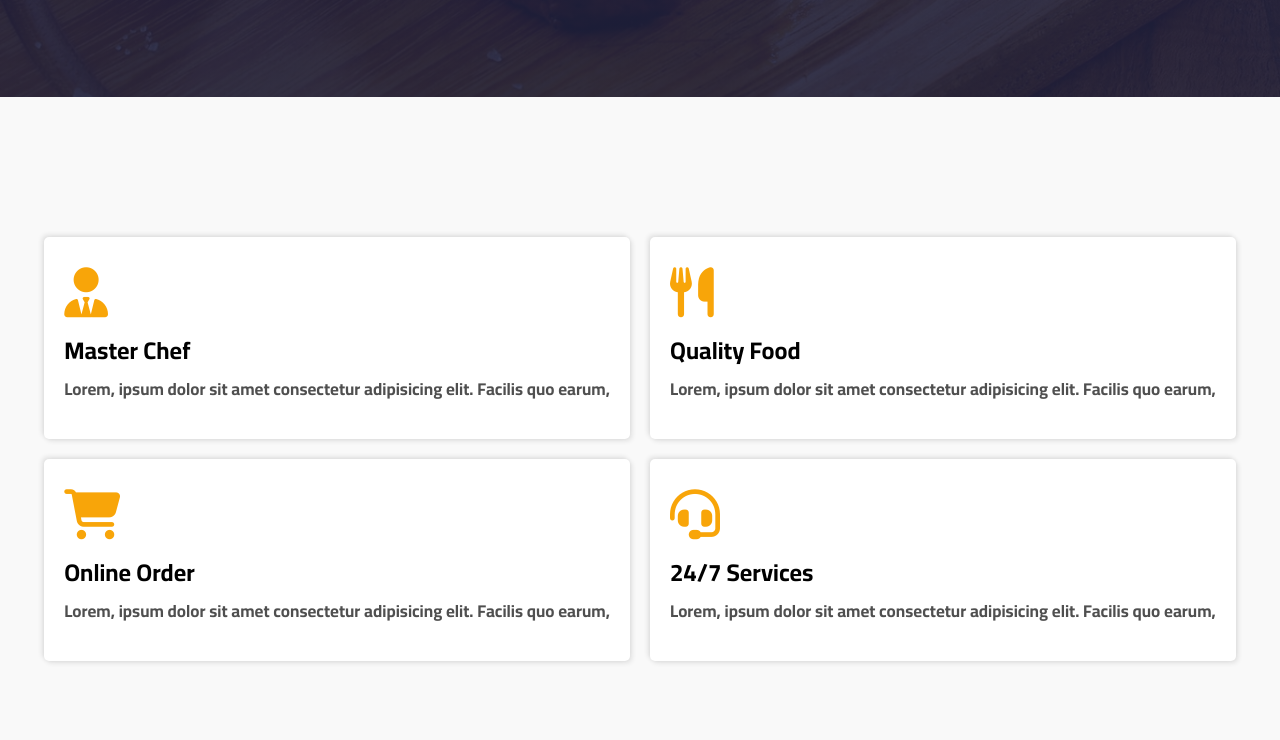
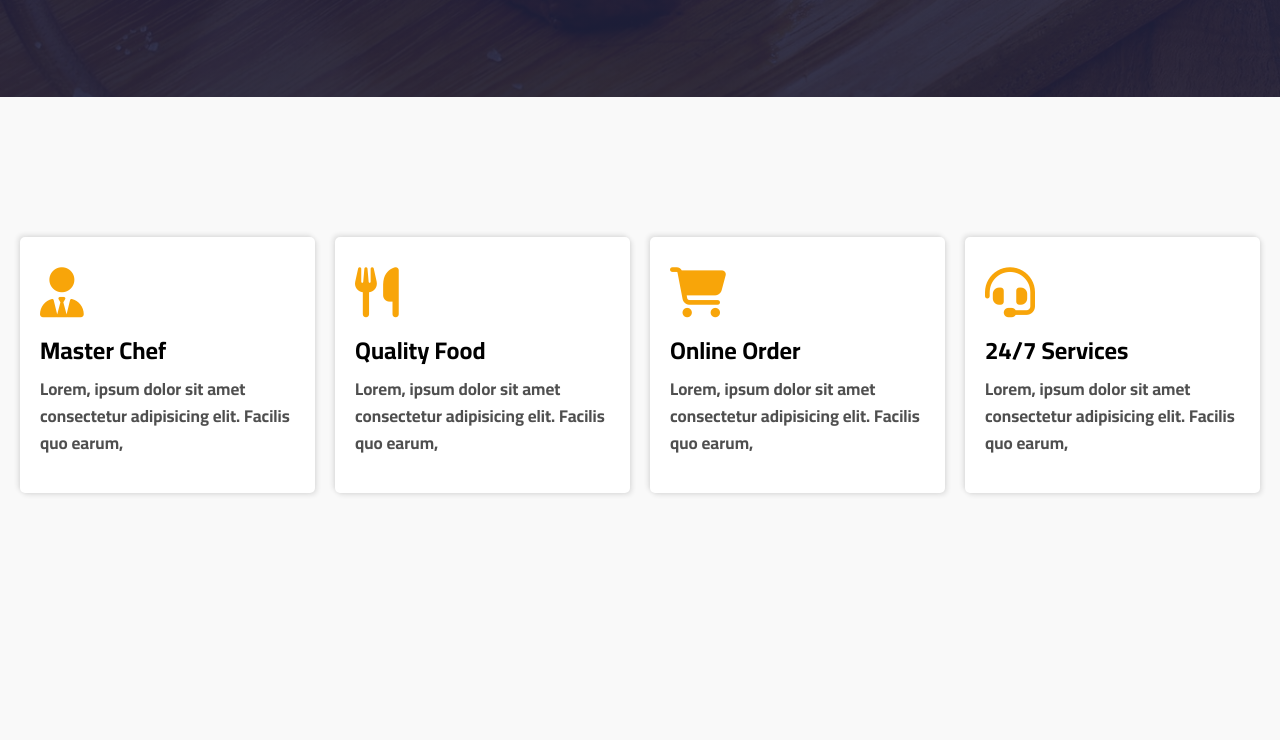
Before and after one commit to ahmed-soltan/Restaurant, a plain HTML site: page index.html in a window 1280 px wide. Shown: the part 620-1360 px from the top of the page. Drawn offline with Linux system fonts and the light colour scheme.

Commit message:
Update style.css

```diff
--- a/style.css
+++ b/style.css
@@ -276,10 +276,9 @@ section{
 }
 .services{
     padding: 130px 10px;
-    display: flex;
-    align-items: center;
-    justify-content: center;
-    flex-wrap: wrap;
+display: grid;
+    grid-template-columns: repeat(auto-fit,minmax(250px,1fr));
+
 }
 section.services div{
     border-radius: 5px;
@@ -318,7 +317,12 @@ section.services div p{
     .services div p{
         font-size: 22px !important;
     }
-
+/* .services{
+    display: flex;
+    align-items: center;
+    justify-content: center;
+    flex-wrap: wrap;
+} */
 }
 .about{
     display: flex;
```
